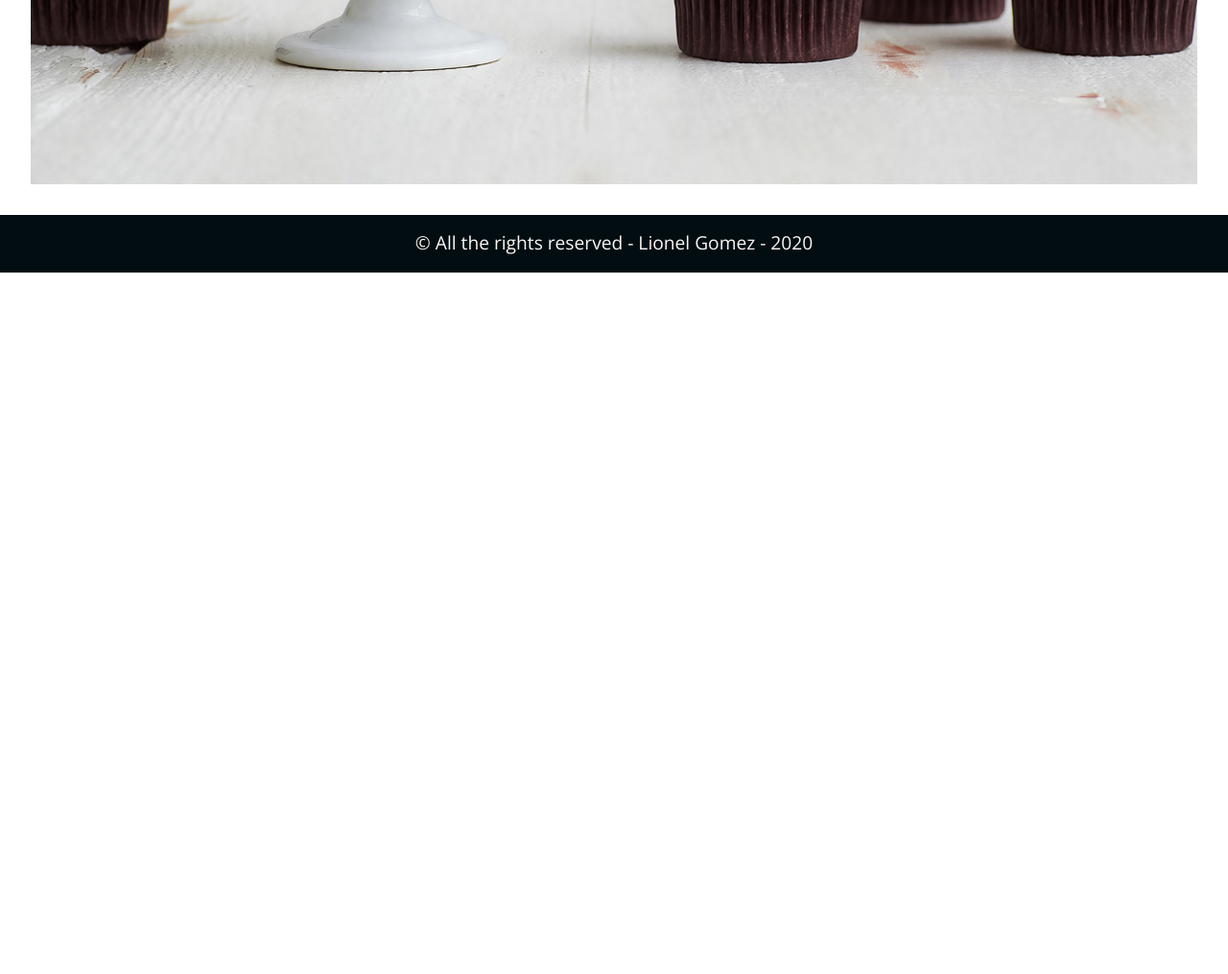
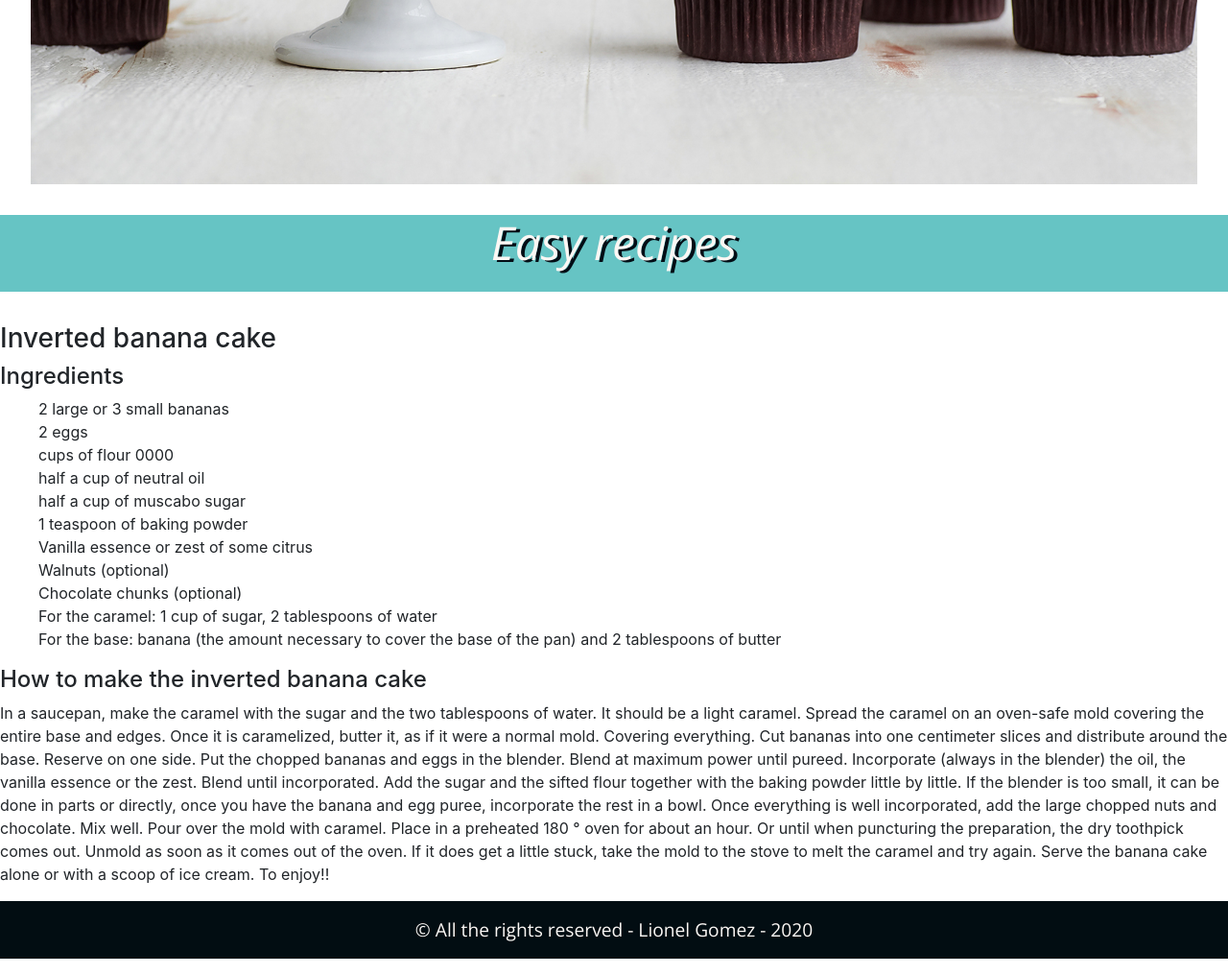
Before and after one commit to LionelSGomez/BistryBakery, a plain HTML site: page index.html in a window 1280 px wide. Shown: the part 608-1623 px from the top of the page at 96% size. Before the commit the page ends 908 px from the top, so only its background shows below. Drawn offline with nearby package versions, Linux system fonts and the light colour scheme.

Commit message:
Actualizacion en el index

```diff
--- a/index.html
+++ b/index.html
@@ -52,7 +52,50 @@
         </section>
     </main>
 
-    <footer>
+
+    <div id="break">
+        <h2>Easy recipes</h2>
+    </div>
+
+        <section class="recipes">
+
+        <article>
+            <h3>Inverted banana cake</h3>
+            <h4>Ingredients</h4>
+            <ul> <!-- a su derecha una foto de la receta terminada -->
+
+                <li>2 large or 3 small bananas</li>
+                <li>2 eggs</li>
+                <li>cups of flour 0000</li>
+                <li>half a cup of neutral oil</li>
+                <li>half a cup of muscabo sugar</li>
+                <li>1 teaspoon of baking powder</li>
+                <li>Vanilla essence or zest of some citrus</li>
+                <li>Walnuts (optional)</li>
+                <li>Chocolate chunks (optional)</li>
+                <li>For the caramel: 1 cup of sugar, 2 tablespoons of water</li>
+                <li>For the base: banana (the amount necessary to cover the base of the pan) and 2 tablespoons of butter</li>
+
+            </ul>
+
+            <h4>How to make the inverted banana cake</h4>
+            <p>In a saucepan, make the caramel with the sugar and the two tablespoons of water. It should be a light caramel.
+                Spread the caramel on an oven-safe mold covering the entire base and edges. Once it is caramelized, butter it, as if it were a normal mold. Covering everything.
+                Cut bananas into one centimeter slices and distribute around the base. Reserve on one side.
+                Put the chopped bananas and eggs in the blender. Blend at maximum power until pureed.
+                Incorporate (always in the blender) the oil, the vanilla essence or the zest. Blend until incorporated. Add the sugar and the sifted flour together with the baking powder little by little. If the blender is too small, it can be done in parts or directly, once you have the banana and egg puree, incorporate the rest in a bowl.
+                Once everything is well incorporated, add the large chopped nuts and chocolate. Mix well.
+                Pour over the mold with caramel. Place in a preheated 180 ° oven for about an hour. Or until when puncturing the preparation, the dry toothpick comes out.
+                Unmold as soon as it comes out of the oven. If it does get a little stuck, take the mold to the stove to melt the caramel and try again.
+                Serve the banana cake alone or with a scoop of ice cream. To enjoy!!</p>
+
+        </article>
+
+
+
+    </section>
+
+    <footer class="navbar-fixed-bottom">
 
         <div>
             <p>&copy All the rights reserved - Lionel Gomez - 2020 </p>
--- a/sass/_allsites.scss
+++ b/sass/_allsites.scss
@@ -9,6 +9,7 @@
 
 html {
     scroll-behavior: smooth;
+    position: relative;
 }
 
 main {
--- a/sass/_contact.scss
+++ b/sass/_contact.scss
@@ -41,6 +41,15 @@
 
 
                     }
+
+                    #check {
+                        margin-top: 0;
+                        height: 1.3em;
+                    }
+
+                    .form-check-label {
+                        margin-left: 1em;
+                    }
                 }
 
     }
--- a/sass/_home.scss
+++ b/sass/_home.scss
@@ -1,4 +1,8 @@
 /* ---- homepage ---- */
+
+body {
+    height: 100%;
+}
 
 .main__home {
     margin: 6.75em 2em 2em;
@@ -36,5 +40,21 @@
                 text-shadow: $shadow;
             }
         }
+}
 
+#break {
+    width: 100%;
+    height: 5em;
+    background-color: #66C4C4;
+    margin-bottom: 2em;
+
+    h2 {
+        text-align: center;
+        font-family: $font-other;
+            font-weight: 300;
+            font-style: italic;
+            font-size: 3em;
+        color: $main-color;
+        text-shadow: $shadow;
+    }
 }
--- a/sass/_vars.scss
+++ b/sass/_vars.scss
@@ -3,6 +3,6 @@ $secondary-color: #020D12;
 $tertiary-color: #FAB684;
 $font-title: 'Roboto Slab', serif;
 $font-other: 'Open Sans', sans-serif;
-$shadow: 4px 5px 0 #020D15;
+$shadow: 0.08em 0.05em 0 #020D15;
 $background: #e2dfdd;
 $top-spacing: calc(100vh - 6.75em);
--- a/sass/styles.scss
+++ b/sass/styles.scss
@@ -1,4 +1,4 @@
-@import url('https://fonts.googleapis.com/css2?family=Open+Sans:ital,wght@0,300;1,400;600&family=Roboto+Slab:wght@700&display=swap');
+@import url('https://fonts.googleapis.com/css?family=Open+Sans:ital,wght@0,300;1,400;600&family=Roboto+Slab:wght@700&display=swap');
 @import "vars";
 @import "allsites";
 @import "home";
```
Also changed, not shown: css/styles.css.
